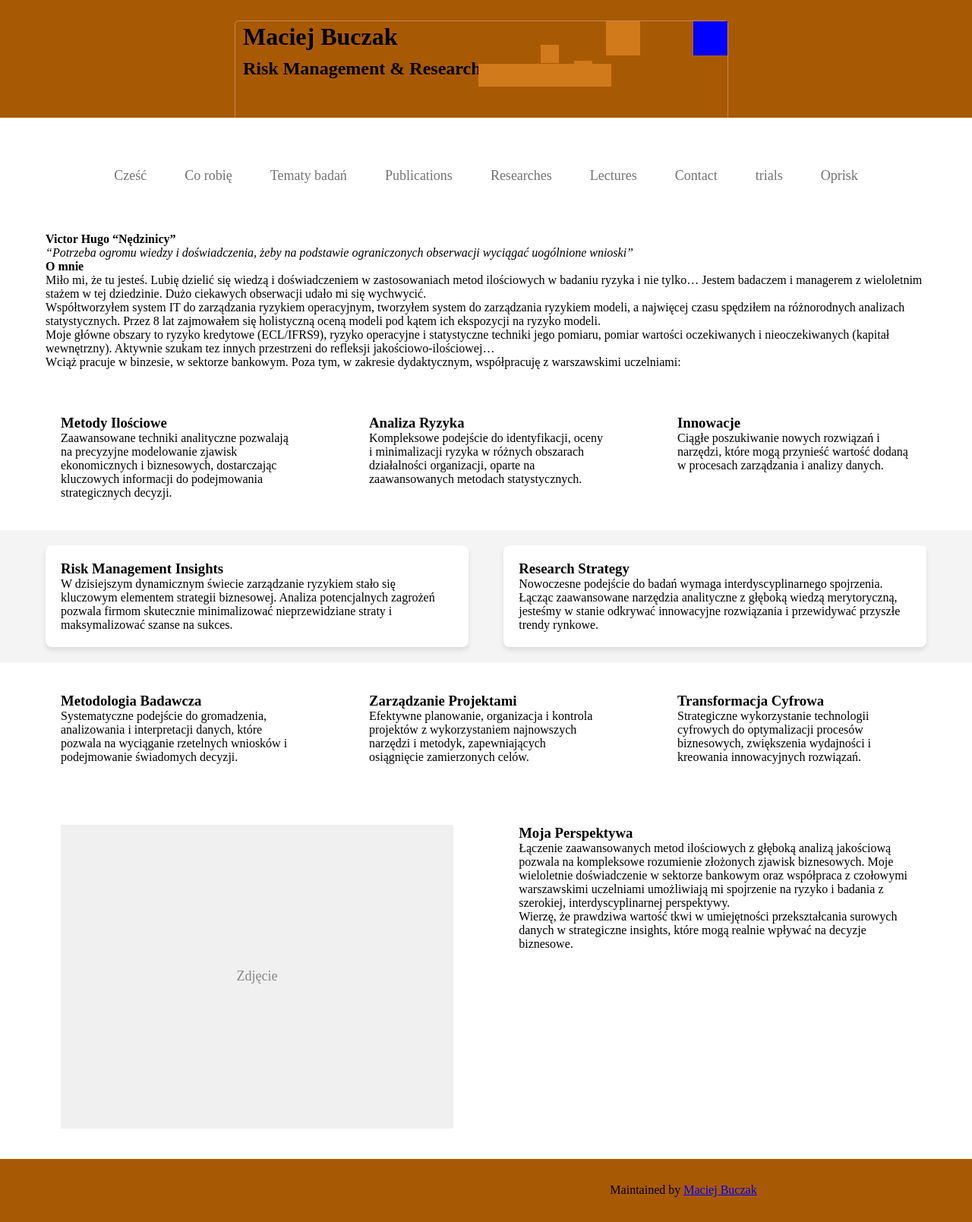
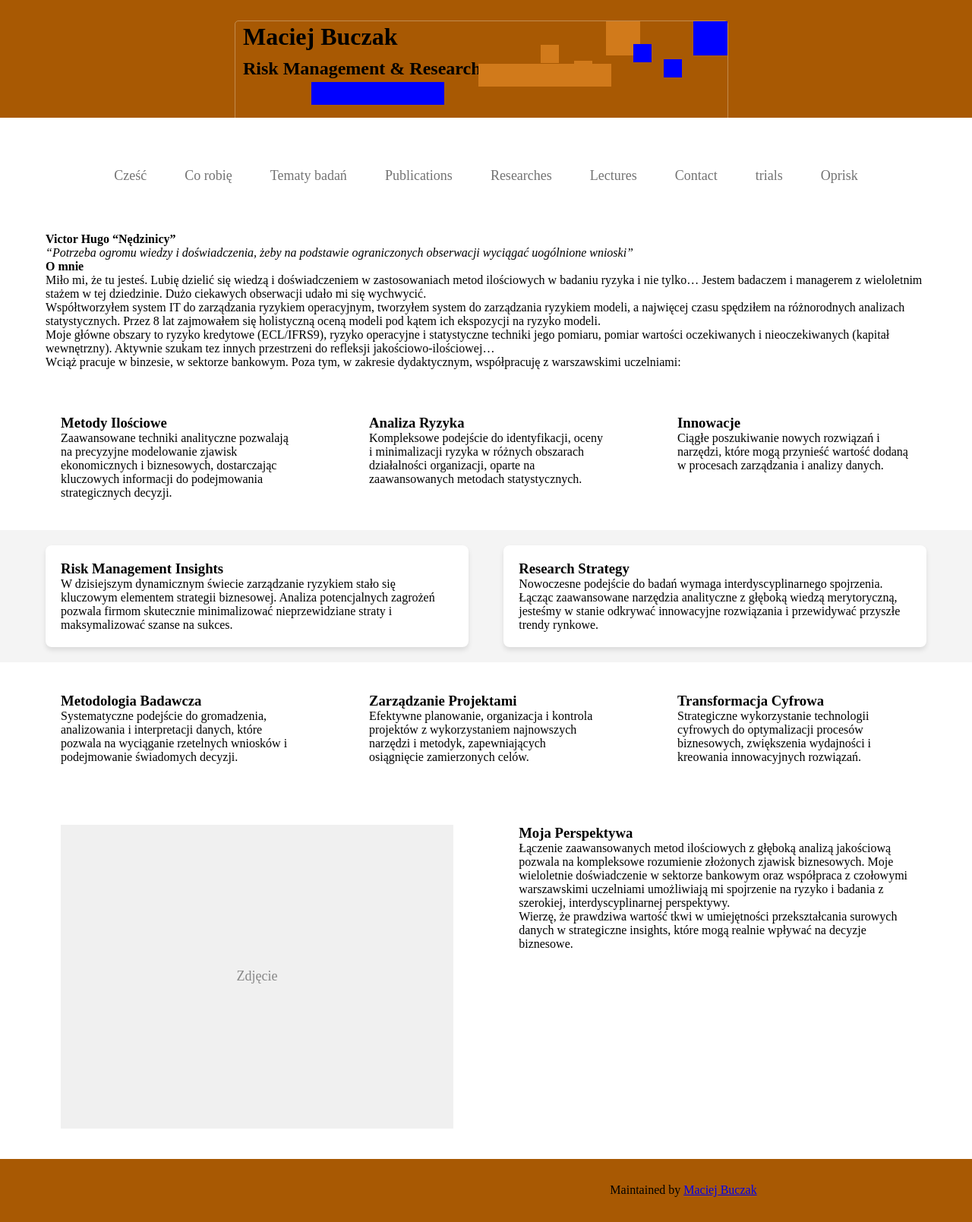
Before and after one commit to MaciejBuczak/risk-research, a Jekyll site: the page built from index.md, in a window 1280 px wide. Shown: the whole page at 76% size. Built offline with Jekyll 4.4.1, drawn with Linux system fonts in a browser that asks for light colours.

Commit message:
Update default.html

```diff
--- a/_layouts/default.html
+++ b/_layouts/default.html
@@ -85,6 +85,34 @@
       position: absolute;
       top: 0;
       right: 0;
+    }
+
+    /* Nowe niebieskie kwadraty w kontenerze title-square-container */
+    .title-square-container .blue-square1 {
+      width: 24px;
+      height: 24px;
+      background-color: blue;
+      position: absolute;
+      top: 50px; /* Możesz kontrolować położenie w pionie */
+      right: 60px; /* Możesz kontrolować położenie w poziomie */
+    }
+
+    .title-square-container .blue-square2 {
+      width: 24px;
+      height: 24px;
+      background-color: blue;
+      position: absolute;
+      top: 30px; /* Możesz kontrolować położenie w pionie */
+      right: 100px; /* Możesz kontrolować położenie w poziomie */
+    }
+
+    .title-square-container .blue-square-big {
+      width: 175px;
+      height: 30px;
+      background-color: blue;
+      position: absolute;
+      top: 80px; /* Możesz kontrolować położenie w pionie */
+      left: 100px; /* Możesz kontrolować położenie w poziomie */
     }
 
     /* Domyślne style dla kwadratów */
@@ -600,6 +628,9 @@
     <!-- Nowy kontener title-square-container -->
     <div class="title-square-container">
       <div class="blue-square"></div>
+      <div class="blue-square1"></div>
+      <div class="blue-square2"></div>
+      <div class="blue-square-big"></div>
     </div>
 
     <!-- Dedykowany kontener dla kwadratów -->
```
